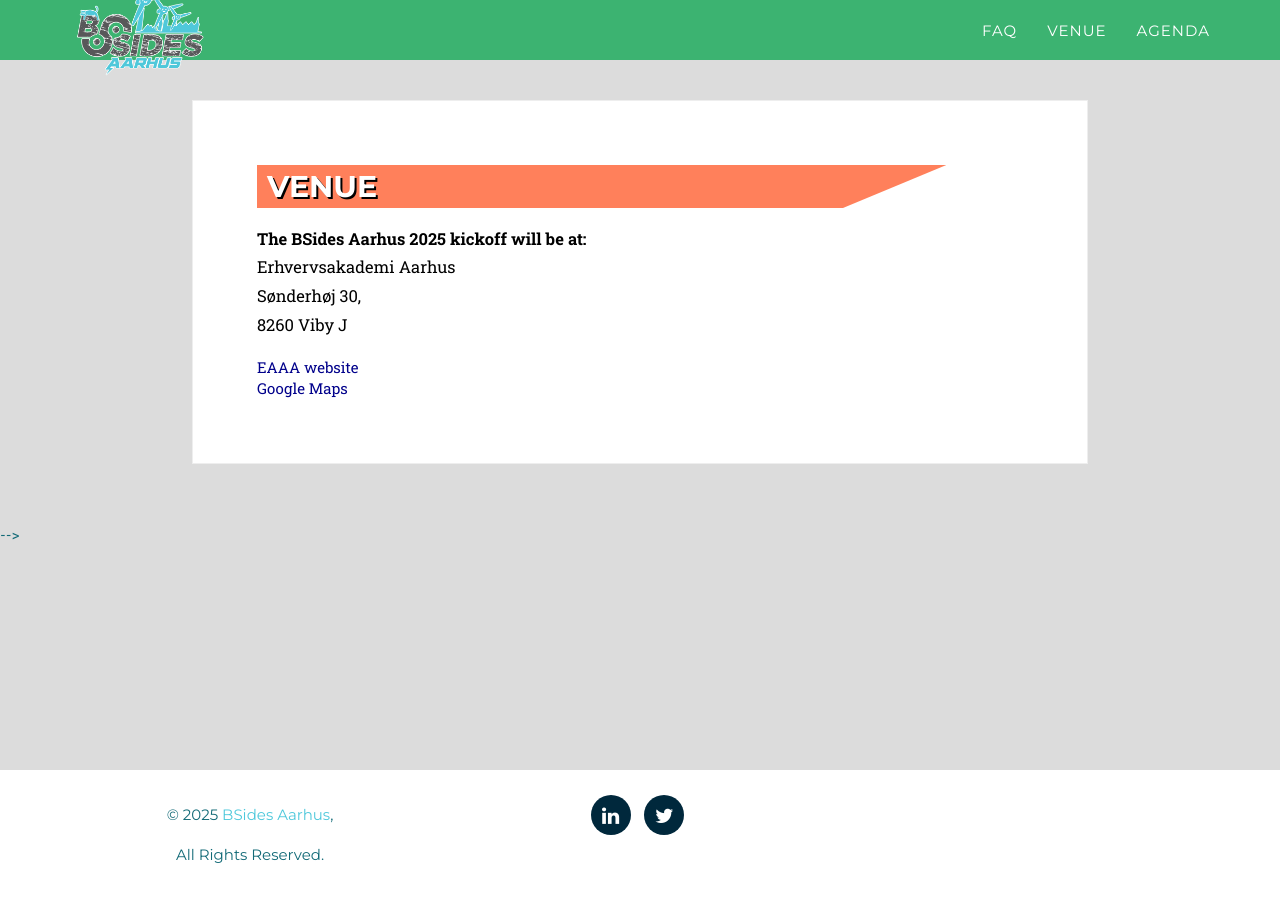
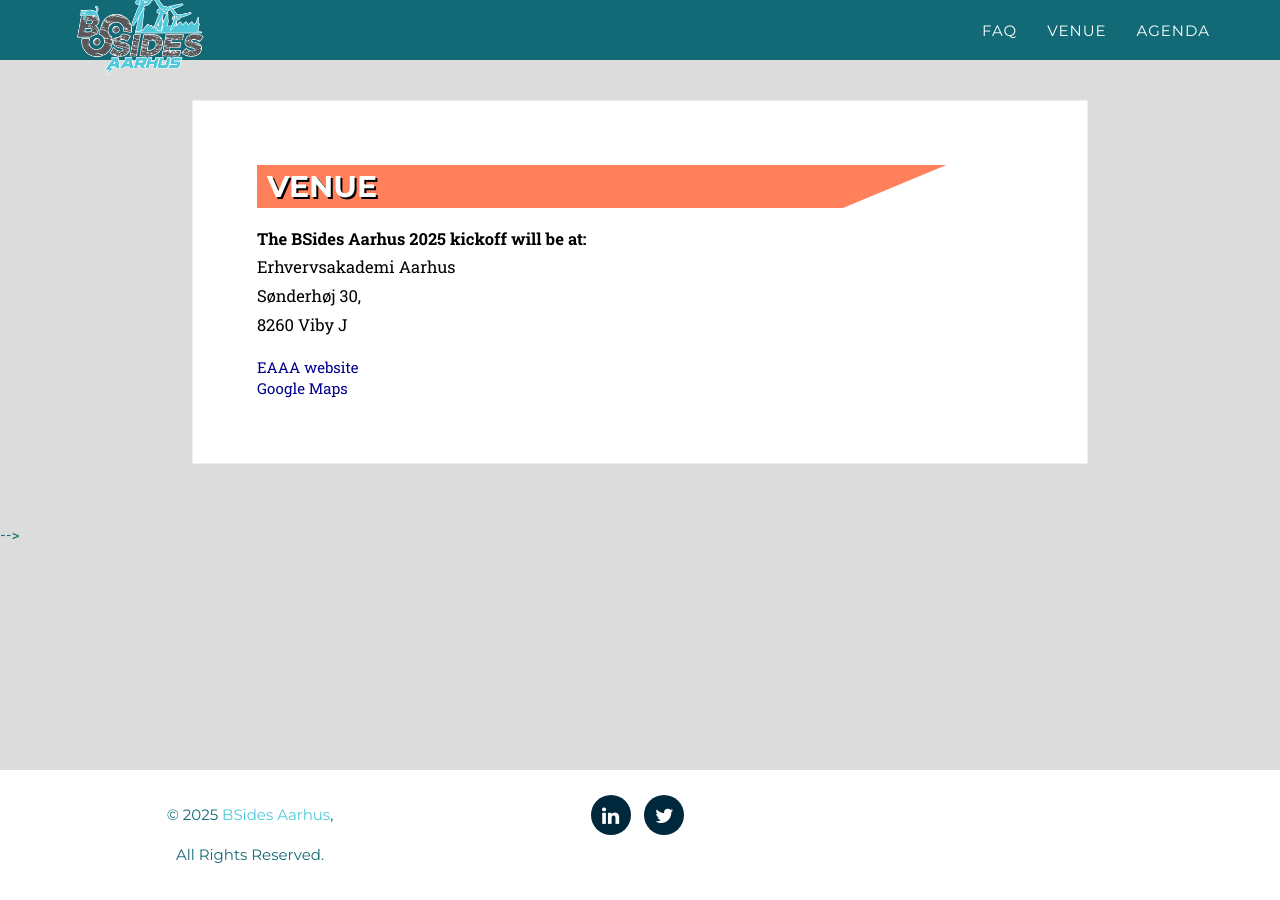
Before and after one commit to BSides-Aarhus/2020-Website, a Jekyll site: the page built from _2020_pages/venue.html, in a window 1280 px wide. Built offline with Jekyll 4.4.1, drawn with Linux system fonts in a browser that asks for light colours; some web fonts are replaced.

Commit message:
Update agency.css

```diff
--- a/_includes/2020_css/agency.css
+++ b/_includes/2020_css/agency.css
@@ -243,7 +243,7 @@
 
 .navbar-default {
     border-color: transparent;
-    background-color: #3cb371; /*#222;*/
+    background-color: #{{ site.data.template.color.secondary-dark }};
 }
 
 .navbar-default .navbar-brand {
```
